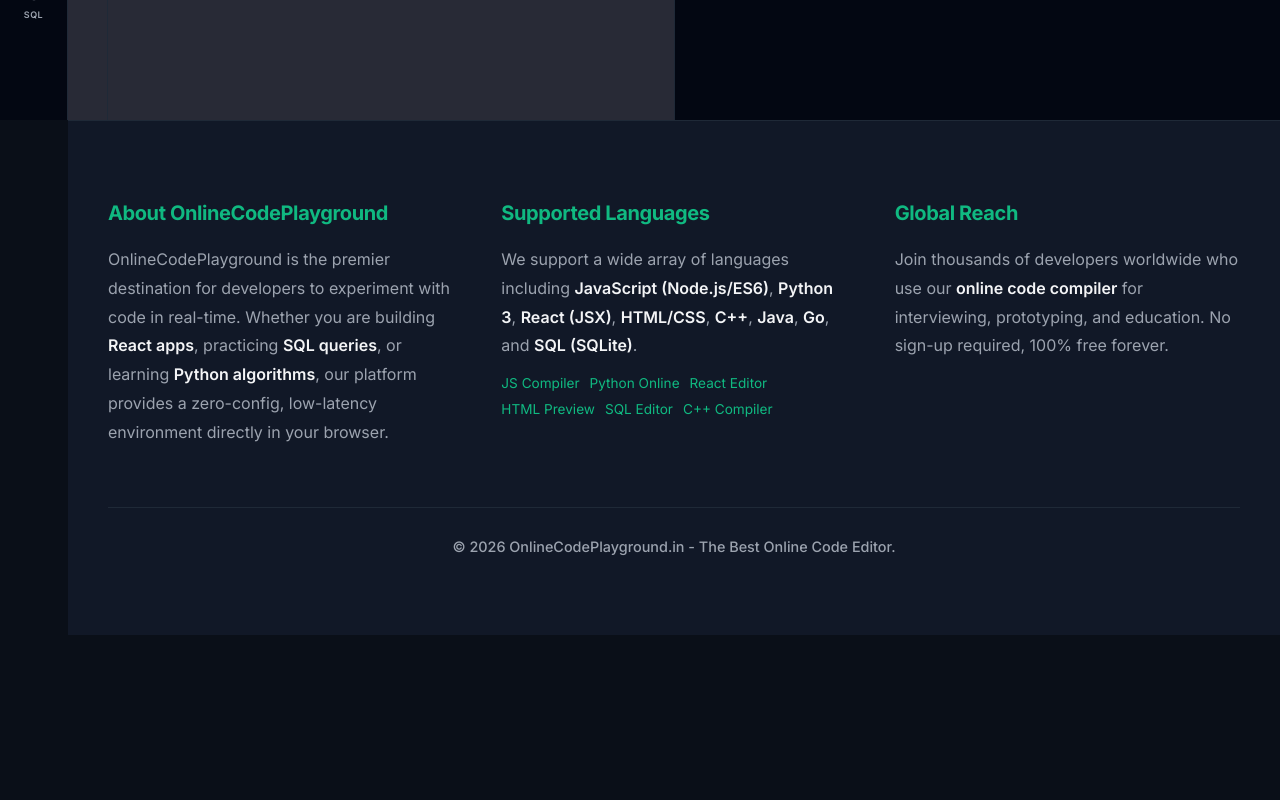
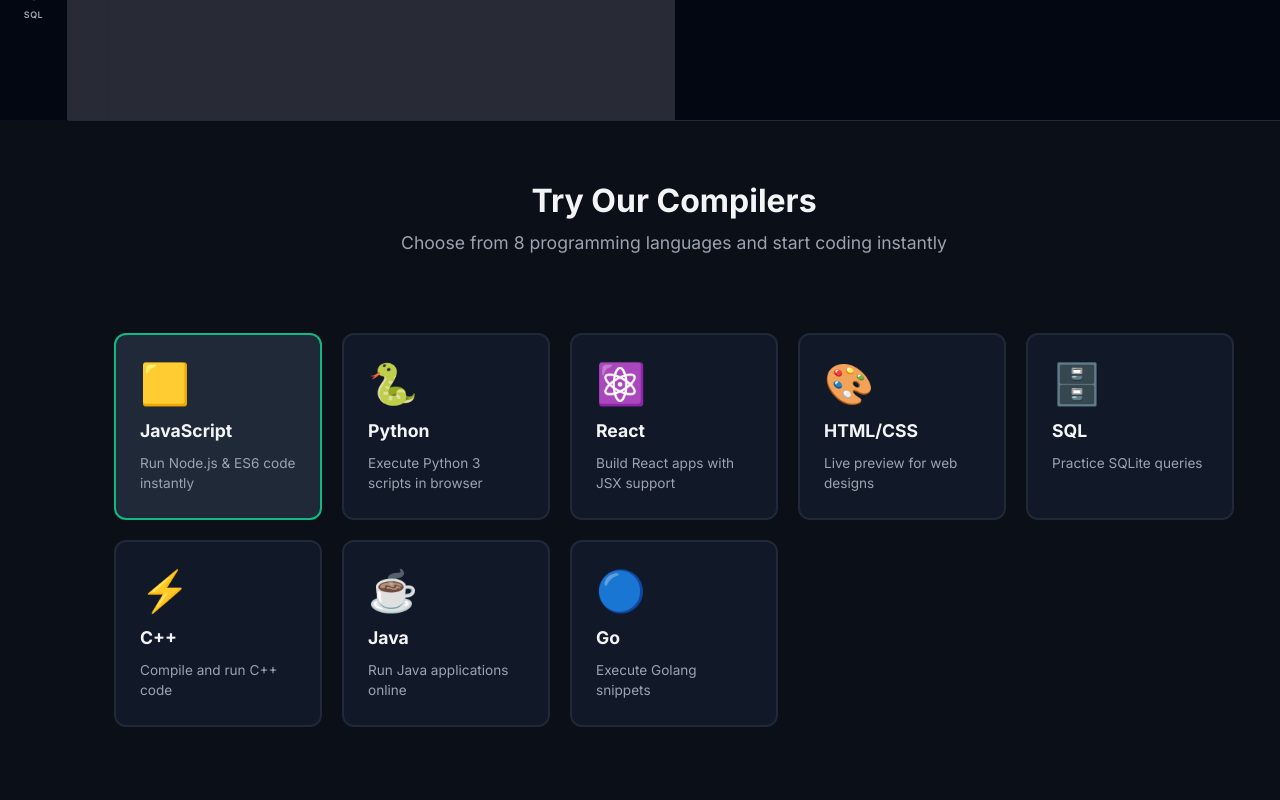
Before and after one commit to Suraj-1233/online-js-compiler, a React (Vite) app: page /compiler/javascript in a window 1280 px wide. Shown: the part 680-1480 px from the top of the page. Before the commit the page ends 1315 px from the top, so only its background shows below. Built offline with nearby package versions, Linux system fonts and the light colour scheme.

Commit message:
feat(seo): add internal language grid and clickable logo for better crawlability

```diff
--- a/src/App.jsx
+++ b/src/App.jsx
@@ -12,6 +12,7 @@
 import { LANGUAGES, SINGLE_FILE_DEFAULTS, MULTI_FILE_TEMPLATES } from './utils/constants';
 import { SEO_DATA } from './utils/seoConstants';
 import { executePiston, createJSWorker } from './utils/runtime';
+import LanguageGrid from './components/LanguageGrid';
 
 function App() {
     const { lang } = useParams();
@@ -427,10 +428,10 @@
             <SEO lang={lang} />
 
             <header className="toolbar">
-                <div className="logo">
-                    <img src="/logo.png" alt="Logo" style={{ height: 28, width: 'auto', marginRight: 8 }} />
+                <a href="/" className="logo" style={{ textDecoration: 'none', display: 'flex', alignItems: 'center', gap: '12px', color: 'inherit' }}>
+                    <img src="/logo.png" alt="OnlineCodePlayground Logo" style={{ height: 28, width: 'auto', marginRight: 8 }} />
                     <span style={{ letterSpacing: '0.5px' }}>OnlineCodePlayground</span>
-                </div>
+                </a>
                 <div className="actions">
                     <input type="file" ref={fileInputRef} style={{ display: 'none' }} onChange={handleFileChange} />
 
@@ -488,6 +489,31 @@
                 </section>
             </main>
 
+            {/* Featured Languages Grid for Internal Linking */}
+            <section style={{
+                marginLeft: 'var(--sidebar-width)',
+                background: 'var(--bg-primary)',
+                borderTop: '1px solid var(--border-color)',
+                paddingTop: '60px',
+                paddingBottom: '40px'
+            }}>
+                <div style={{ textAlign: 'center', marginBottom: '40px' }}>
+                    <h2 style={{
+                        fontSize: '2rem',
+                        fontWeight: '700',
+                        color: 'var(--text-primary)',
+                        marginBottom: '12px'
+                    }}>Try Our Compilers</h2>
+                    <p style={{
+                        fontSize: '1.1rem',
+                        color: 'var(--text-secondary)',
+                        maxWidth: '600px',
+                        margin: '0 auto'
+                    }}>Choose from 8 programming languages and start coding instantly</p>
+                </div>
+                <LanguageGrid currentLang={lang} />
+            </section>
+
             {/* Visible SEO Summary for Keyword Density */}
             <footer className="seo-footer">
                 <div className="footer-content">
--- /dev/null
+++ b/src/components/LanguageGrid.jsx
@@ -0,0 +1,70 @@
+import React from 'react';
+import { Code, Play, Database, FileCode } from 'lucide-react';
+
+const languages = [
+    { id: 'javascript', name: 'JavaScript', icon: '🟨', desc: 'Run Node.js & ES6 code instantly' },
+    { id: 'python', name: 'Python', icon: '🐍', desc: 'Execute Python 3 scripts in browser' },
+    { id: 'react', name: 'React', icon: '⚛️', desc: 'Build React apps with JSX support' },
+    { id: 'html', name: 'HTML/CSS', icon: '🎨', desc: 'Live preview for web designs' },
+    { id: 'sql', name: 'SQL', icon: '🗄️', desc: 'Practice SQLite queries' },
+    { id: 'cpp', name: 'C++', icon: '⚡', desc: 'Compile and run C++ code' },
+    { id: 'java', name: 'Java', icon: '☕', desc: 'Run Java applications online' },
+    { id: 'go', name: 'Go', icon: '🔵', desc: 'Execute Golang snippets' }
+];
+
+export default function LanguageGrid({ currentLang }) {
+    return (
+        <div className="language-grid" style={{
+            display: 'grid',
+            gridTemplateColumns: 'repeat(auto-fit, minmax(200px, 1fr))',
+            gap: '20px',
+            padding: '40px',
+            maxWidth: '1200px',
+            margin: '0 auto'
+        }}>
+            {languages.map(lang => (
+                <a
+                    key={lang.id}
+                    href={`/compiler/${lang.id}`}
+                    className={`lang-card ${currentLang === lang.id ? 'active' : ''}`}
+                    style={{
+                        textDecoration: 'none',
+                        padding: '24px',
+                        borderRadius: '12px',
+                        background: currentLang === lang.id ? 'var(--bg-tertiary)' : 'var(--bg-secondary)',
+                        border: `2px solid ${currentLang === lang.id ? 'var(--accent-color)' : 'var(--border-color)'}`,
+                        transition: 'all 0.3s ease',
+                        cursor: 'pointer',
+                        display: 'flex',
+                        flexDirection: 'column',
+                        gap: '12px'
+                    }}
+                    onMouseEnter={(e) => {
+                        e.currentTarget.style.transform = 'translateY(-4px)';
+                        e.currentTarget.style.borderColor = 'var(--accent-color)';
+                        e.currentTarget.style.boxShadow = '0 8px 16px rgba(16, 185, 129, 0.2)';
+                    }}
+                    onMouseLeave={(e) => {
+                        e.currentTarget.style.transform = 'translateY(0)';
+                        e.currentTarget.style.borderColor = currentLang === lang.id ? 'var(--accent-color)' : 'var(--border-color)';
+                        e.currentTarget.style.boxShadow = 'none';
+                    }}
+                >
+                    <div style={{ fontSize: '2.5rem' }}>{lang.icon}</div>
+                    <h3 style={{
+                        color: 'var(--text-primary)',
+                        fontSize: '1.1rem',
+                        fontWeight: '700',
+                        margin: 0
+                    }}>{lang.name}</h3>
+                    <p style={{
+                        color: 'var(--text-secondary)',
+                        fontSize: '0.85rem',
+                        margin: 0,
+                        lineHeight: '1.5'
+                    }}>{lang.desc}</p>
+                </a>
+            ))}
+        </div>
+    );
+}
```
